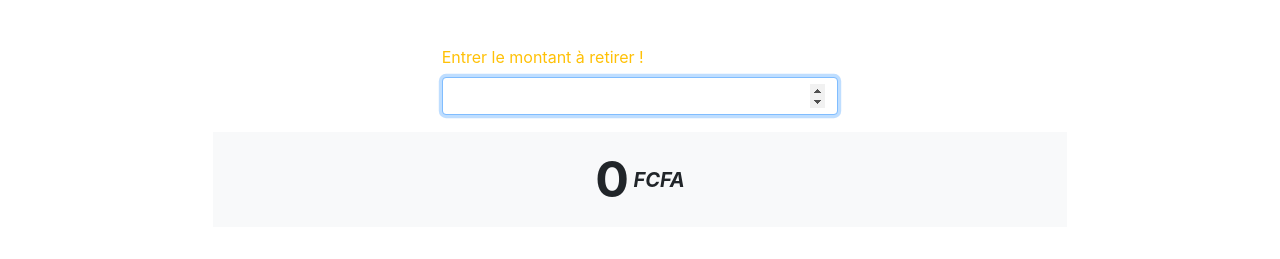
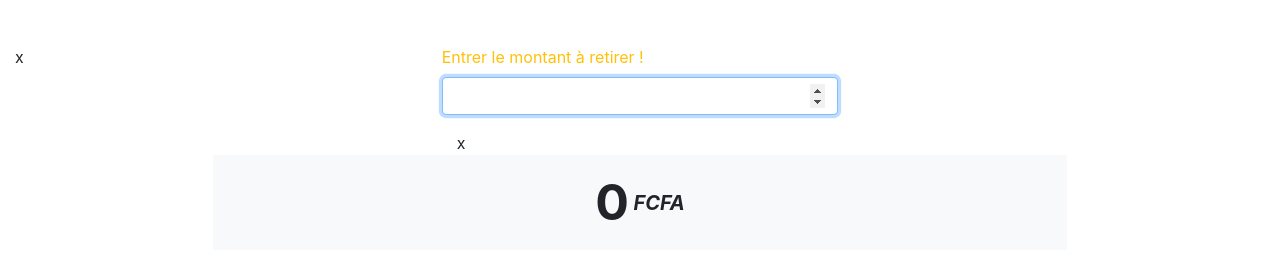
Before and after one commit to moussaabdoulaye1997/tarifom, a plain HTML site: page index.html in a window 1280 px wide. Shown: the part 63-322 px from the top of the page. Drawn offline with Linux system fonts and the light colour scheme.

Commit message:
Update index.html

```diff
--- a/index.html
+++ b/index.html
@@ -23,13 +23,13 @@
        <br><br>
        <section>
        <div class='row'>
-       <div class='col-md-4'></div>
+       <div class='col-md-4'>x</div>
        <form class='col-md-4'>
           <div class='form-group'>
            <label for="val" class="text-warning">Entrer le montant à retirer ! </label>
            <input type='number' min='0' class='val form-control' id='val' autofocus>
          </div>
-       <div class='col-md-4'></div>
+       <div class='col-md-4'>x</div>
        </form>
        </div>
        <div class=' row'>
```
